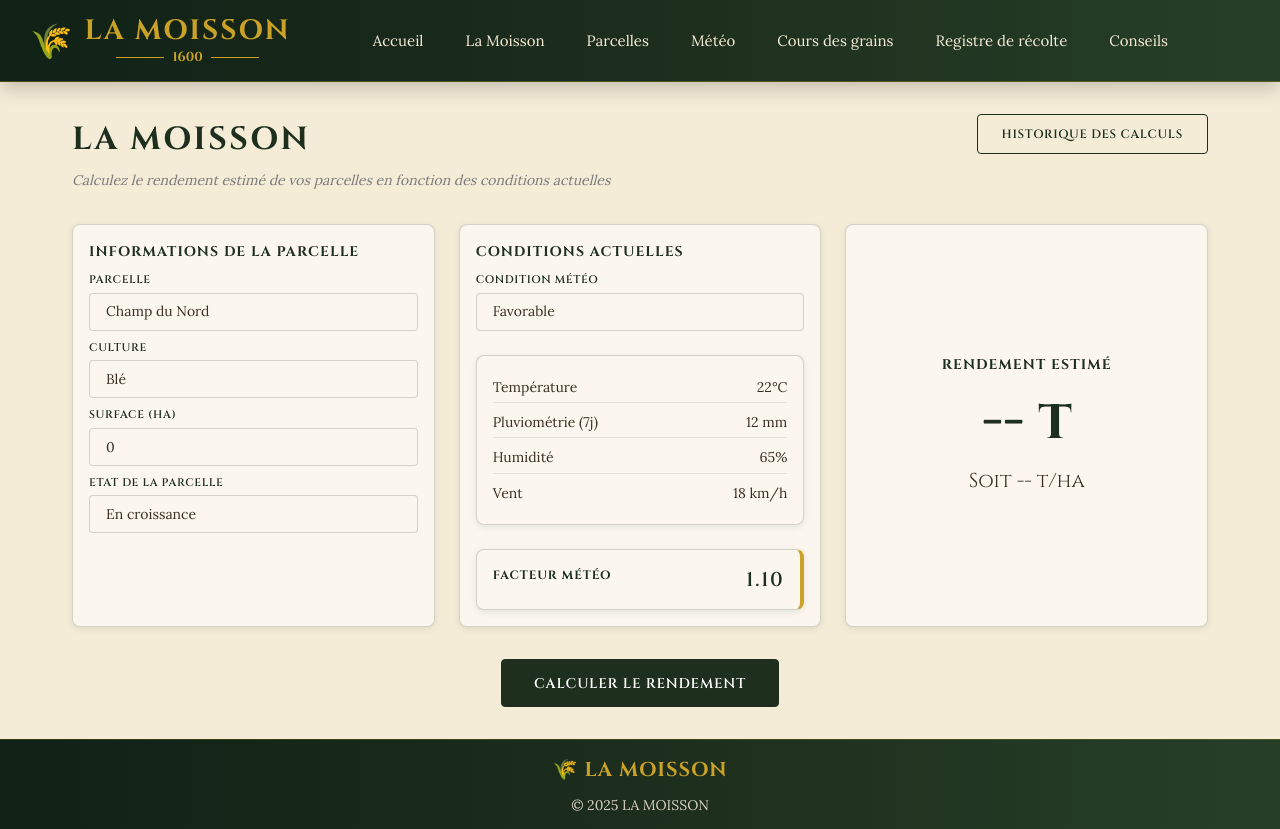
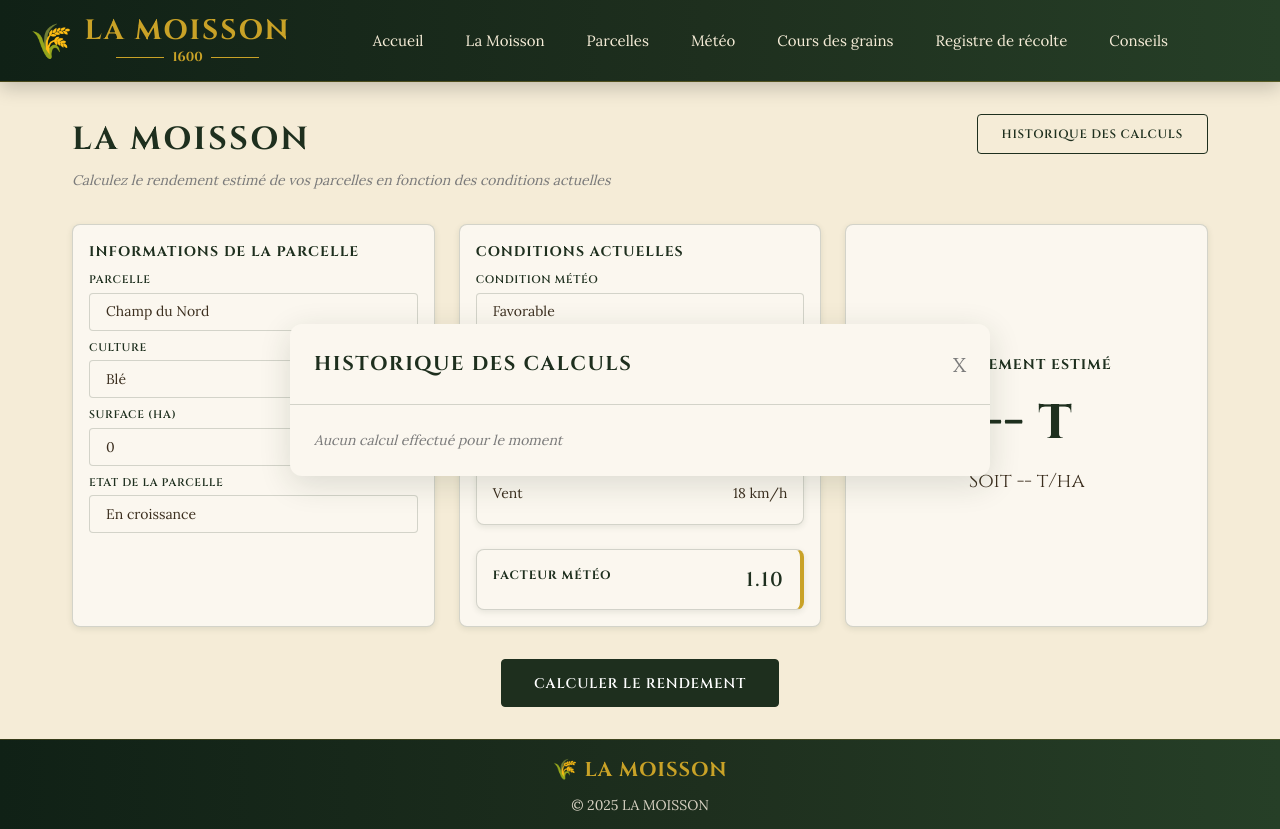
Before and after one commit to ulrich-742/La-moisson, a React (Vite) app: page /interface in a window 1280 px wide. Both pictures are taken after a click on the button "HISTORIQUE DES CALCULS". Built offline with nearby package versions, Linux system fonts and the light colour scheme.

Commit message:
added calculrendement and interface css

```diff
--- /dev/null
+++ b/src/Components/HistoriqueModal/HistoriqueModal.css
@@ -0,0 +1,55 @@
+.modal-overlay {
+    position: fixed;
+    inset: 0;
+    display: flex;
+    align-items: center;
+    justify-content: center;
+    z-index: 100;
+}
+
+.modal {
+    background-color: var(--color-surface);
+    border-radius: var(--radius-lg);
+    box-shadow: var(--shadow-lg);
+    width: 90%;
+    max-width: 700px;
+    max-height: 80vh;
+    display: flex;
+    flex-direction: column;
+    overflow: hidden;
+}
+
+.modal__header {
+    display: flex;
+    justify-content: space-between;
+    align-items: center;
+    padding: var(--space-4);
+    border-bottom: var(--border);
+}
+
+.modal__title {
+    font-family: var(--font-heading);
+    font-size: var(--font-size-lg);
+    font-weight: var(--font-weight-bold);
+    letter-spacing: var(--letter-spacing-heading);
+    text-transform: uppercase;
+    color: var(--color-primary);
+}
+
+.modal__close {
+    background: none;
+    border: none;
+    font-size: var(--font-size-lg);
+    cursor: pointer;
+    color: var(--color-text-secondary);
+    transition: color var(--transition-fast);
+}
+
+.modal__close:hover {
+    color: var(--color-primary);
+}
+
+.modal__body {
+    padding: var(--space-4);
+    overflow-y: auto;
+}
--- /dev/null
+++ b/src/Components/HistoriqueModal/HistoriqueModal.tsx
@@ -0,0 +1,60 @@
+type HistoriqueEntry = {
+    date: string;
+    culture: string;
+    surface: number;
+    rendementTotal: string;
+    rendementHa: string;
+    statutLabel: string;
+}
+
+type HistoriqueModalProps = {
+    historique: HistoriqueEntry[];
+    onClose: () => void;
+}
+
+function HistoriqueModal({ historique, onClose, }: HistoriqueModalProps) {
+    return (
+        <div className="modal-overlay" onClick={onClose}>
+            <div className="modal" onClick={e => e.stopPropagation()}>
+
+                <div className="modal__header">
+                    <h2 className="modal__title"> Historique des calculs </h2>
+                    <button className="modal__close" onClick={onClose}>X</button>
+                </div>
+                <div className="modal__body">
+                    {historique.length === 0 ? (
+                        <p className="text text--secondary">Aucun calcul effectué pour le moment</p>
+                    ) : (
+                        <table className="table">
+                            <thead className="table__head">
+                                <tr>
+                                    <th className="table__th">Date</th>
+                                    <th className="table__th">Culture</th>
+                                    <th className="table__th">Surface</th>
+                                    <th className="table__th table__th--right">Rendement total</th>
+                                    <th className="table__th table__th--right">t/ha</th>
+                                    <th className="table__th">Statut</th>
+                                </tr>
+                            </thead>
+
+                            <tbody className="table__body">
+                                {historique.map((entry, index) => (
+                                    <tr key={index} className="table__row">
+                                        <td className="table__td">{entry.date}</td>
+                                        <td className="table__td">{entry.culture}</td>
+                                        <td className="table__td">{entry.surface} ha</td>
+                                        <td className="table__td table__td--right">{entry.rendementTotal}</td>
+                                        <td className="table__td table__td--right">{entry.rendementHa}</td>
+                                        <td className="table__td">{entry.statutLabel}</td>
+                                    </tr>
+                                ))}
+                            </tbody>
+                        </table>
+                    )}
+                </div>
+            </div>
+        </div>
+    );
+}
+
+export default HistoriqueModal;
--- a/src/Pages/Interface/Interface.tsx
+++ b/src/Pages/Interface/Interface.tsx
@@ -4,6 +4,8 @@ import { calculerRendement } from "../../utils/CalculRendement";
 import CardParcelle from "../../Components/InterfaceCards/CardParcelle";
 import CardConditions from "../../Components/InterfaceCards/CardConditions";
 import CardRendement from "../../Components/InterfaceCards/CardRendement";
+import HistoriqueModal from "../../Components/HistoriqueModal/HistoriqueModal";
+import "../../Components/HistoriqueModal/HistoriqueModal.css";
 
 
 const parcelles = [
@@ -23,6 +25,18 @@ function Interface() {
     const [conditionMeteo, setConditionMeteo] = useState("Favorable");
     const [resultat, setResultat] = useState<{ rendementHa: string, rendementTotal: string, statutLabel: string, statutBadge: string } | null>(null);
 
+    const [historique, setHistorique] = useState<{
+        date: string;
+        culture: string;
+        surface: number;
+        rendementTotal: string;
+        rendementHa: string;
+        statutLabel: string;
+    }[]>([]);
+
+    const [showHistorique, setShowHistorique] = useState(false);
+
+
     function handleCalculer() {
         const res = calculerRendement({
             surface,
@@ -31,6 +45,15 @@ function Interface() {
             conditionMeteo,
         });
         setResultat(res);
+
+        setHistorique(prev => [{
+            date: "07/05/1600",
+            culture,
+            surface,
+            rendementTotal: res.rendementTotal,
+            rendementHa: res.rendementHa,
+            statutLabel: res.statutLabel,
+        }, ...prev]);
     }
 
     return (
@@ -40,7 +63,14 @@ function Interface() {
                     <h1>La Moisson</h1>
                     <p>Calculez le rendement estimé de vos parcelles en fonction des conditions actuelles</p>
                 </div>
-                <button className="btn btn--secondary">Historique des calculs</button>
+                <button className="btn btn--secondary" onClick={() => setShowHistorique(true)}>Historique des calculs
+                </button>
+                {showHistorique && (
+                    <HistoriqueModal
+                        historique={historique}
+                        onClose={() => setShowHistorique(false)}
+                    />
+                )}
             </div>
 
             {/* CARDS */}
--- a/src/utils/CalculRendement.tsx
+++ b/src/utils/CalculRendement.tsx
@@ -19,11 +19,11 @@ export function getStatutRecolte(rendementHa: number): {
     label: string;
     badge: string;
 } {
-    if (rendementHa >= 15) {
+    if (rendementHa >= 7) {
         return { label: "Excellente récolte", badge: "badge--growing" };
-    } else if (rendementHa >= 10) {
+    } else if (rendementHa >= 5) {
         return { label: "Récolte favorable", badge: "badge--growing" };
-    } else if (rendementHa >= 5) {
+    } else if (rendementHa >= 3) {
         return { label: "Récolte moyenne", badge: "badge--sown" };
     } else {
         return { label: "Récolte défavorable", badge: "badge--resting" };
```
